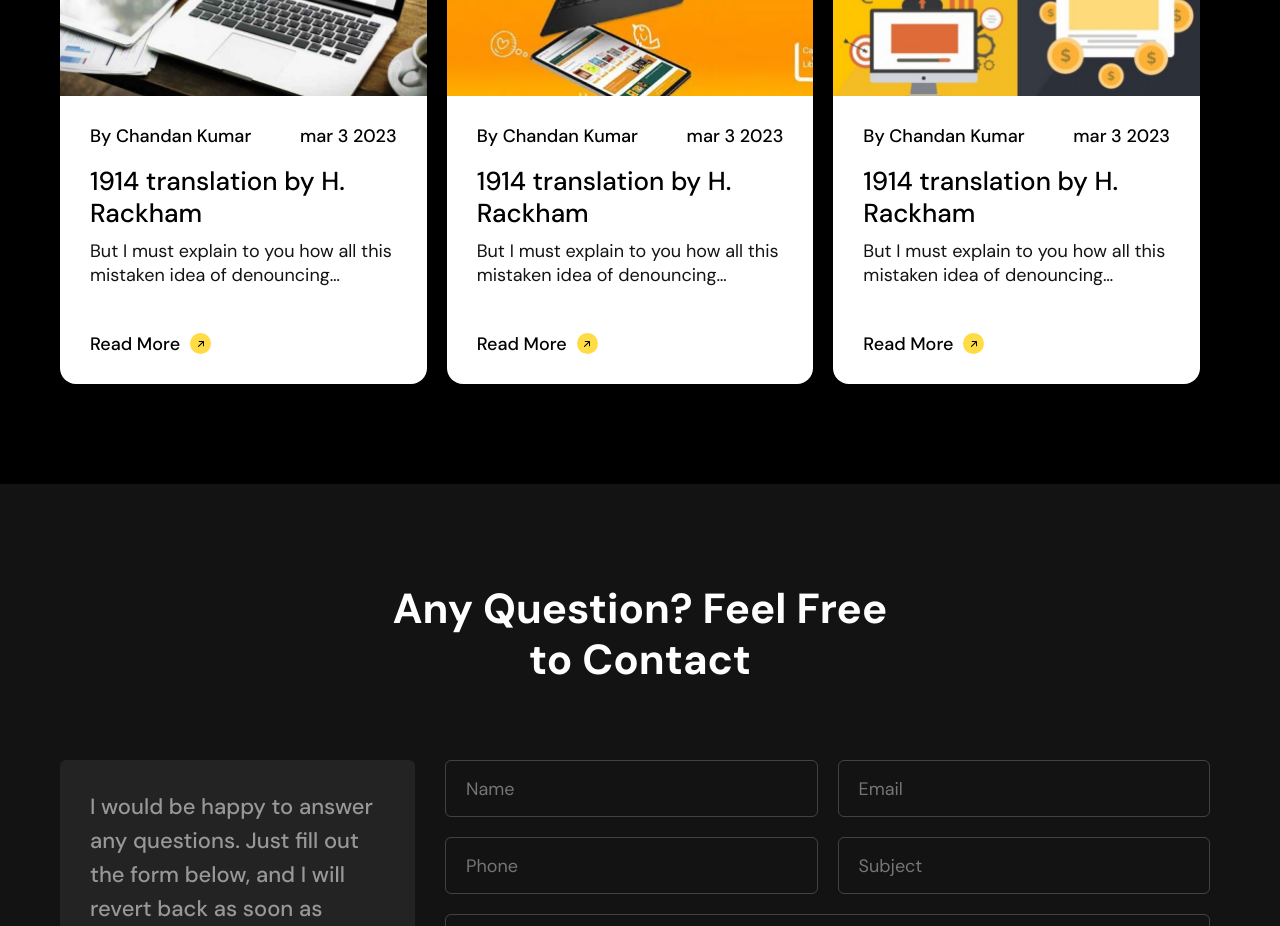
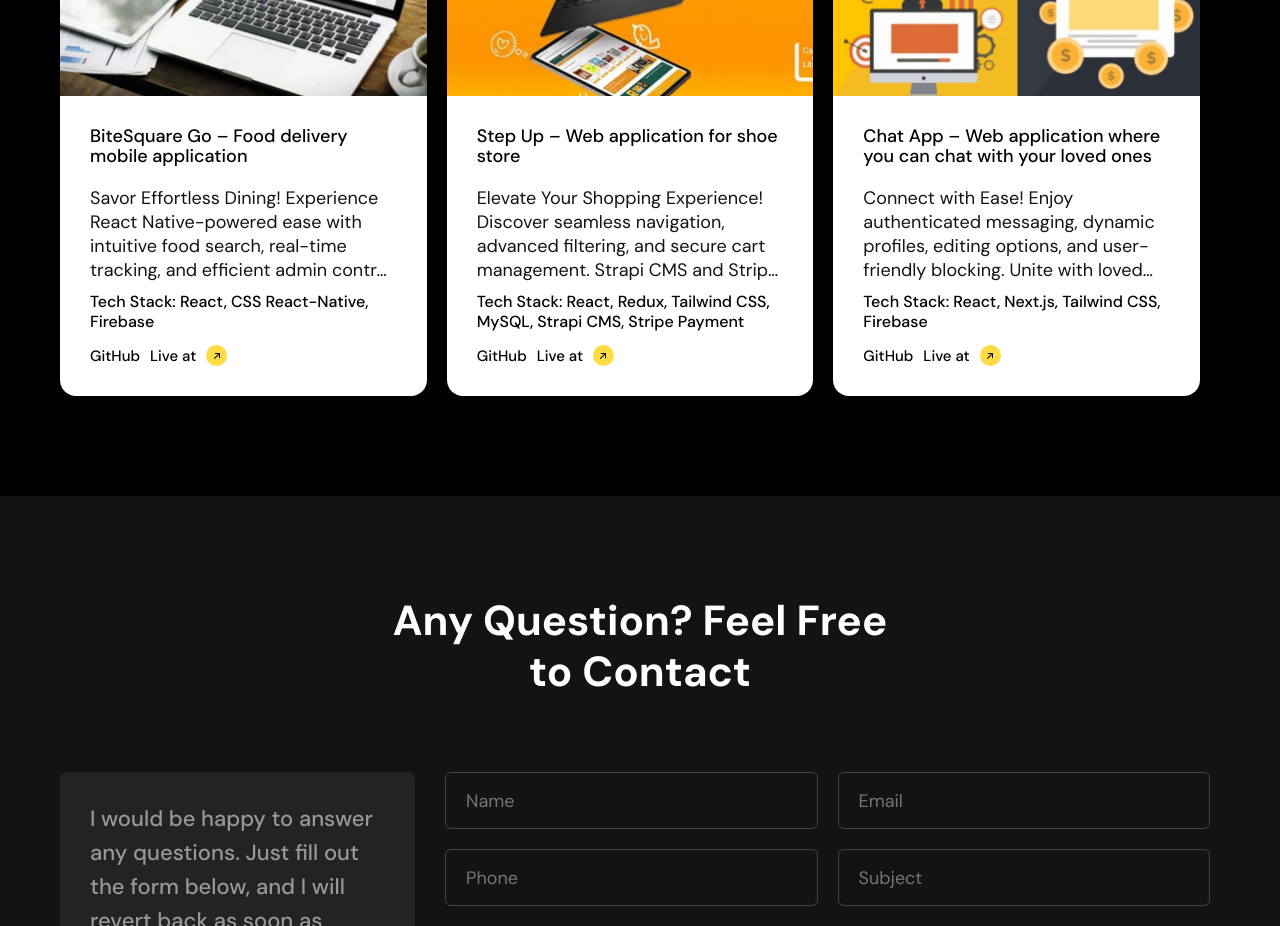
Before and after one commit to chandankrr/personal-portfolio, a React (Create React App) app: page / in a window 1280 px wide. Shown: the part 1900-2826 px from the top of the page. Built offline with nearby package versions, Linux system fonts and the light colour scheme.

Commit message:
added project links

```diff
--- a/public/index.html
+++ b/public/index.html
@@ -2,7 +2,7 @@
 <html lang="en">
   <head>
     <meta charset="utf-8" />
-    <link rel="icon" href="%PUBLIC_URL%/favicon.ico" />
+    <link rel="icon" href="%PUBLIC_URL%/favicon.png" />
     <meta name="viewport" content="width=device-width, initial-scale=1" />
     <meta name="theme-color" content="#000000" />
     <meta
--- a/src/components/portfolio/Portfolio.jsx
+++ b/src/components/portfolio/Portfolio.jsx
@@ -15,25 +15,27 @@ const Portfolio = () => {
     >
       <div className="blogs-content-wrapper">
         <PortfolioCard
-          user="Chandan Kumar"
-          date="mar 3 2023"
           image={Blog1}
-          title="1914 translation by H. Rackham"
-          description="But I must explain to you how all this mistaken idea of denouncing pleasure and praising pain was born and I will give you a complete account of the system"
+          title="BiteSquare Go – Food delivery mobile application"
+          description="Savor Effortless Dining! Experience React Native-powered ease with intuitive food search, real-time tracking, and efficient admin control. Indulge in seamless meals through BiteSquare Go's innovation."
+          techstack="Tech Stack: React, CSS React-Native, Firebase"
+          github={'https://github.com/chandankrr/BiteSquare-Go'}
         />
         <PortfolioCard
-          user="Chandan Kumar"
-          date="mar 3 2023"
           image={Blog2}
-          title="1914 translation by H. Rackham"
-          description="But I must explain to you how all this mistaken idea of denouncing pleasure and praising pain was born and I will give you a complete account of the system"
+          title="Step Up – Web application for shoe store"
+          description="Elevate Your Shopping Experience! Discover seamless navigation, advanced filtering, and secure cart management. Strapi CMS and Stripe integration ensure a stylish, hassle-free journey."
+          techstack="Tech Stack: React, Redux, Tailwind CSS, MySQL, Strapi CMS, Stripe Payment"
+          github={'https://github.com/chandankrr/step-up-frontend'}
+          live={'https://step-up-chandankrr.vercel.app/'}
         />
         <PortfolioCard
-          user="Chandan Kumar"
-          date="mar 3 2023"
           image={Blog3}
-          title="1914 translation by H. Rackham"
-          description="But I must explain to you how all this mistaken idea of denouncing pleasure and praising pain was born and I will give you a complete account of the system"
+          title="Chat App – Web application where you can chat with your loved ones"
+          description="Connect with Ease! Enjoy authenticated messaging, dynamic profiles, editing options, and user-friendly blocking. Unite with loved ones effortlessly through this intuitive chat app."
+          techstack="Tech Stack: React, Next.js, Tailwind CSS, Firebase"
+          github={'https://github.com/chandankrr/firebase-chat-app'}
+          live={'https://firebase-chat-app-chandankrr.vercel.app/'}
         />
       </div>
     </Section>
--- a/src/components/portfolio/portfolio-card/PortfolioCard.jsx
+++ b/src/components/portfolio/portfolio-card/PortfolioCard.jsx
@@ -2,7 +2,14 @@ import React from 'react';
 import Arrow from '../../shared/arrow/Arrow';
 import './style.scss';
 
-const PortfolioCard = ({ user, date, image, title, description }) => {
+const PortfolioCard = ({
+  image,
+  title,
+  description,
+  techstack,
+  github,
+  live,
+}) => {
   return (
     <div className="blog-card">
       <div className="image-section">
@@ -10,13 +17,17 @@ const PortfolioCard = ({ user, date, image, title, description }) => {
       </div>
       <div className="content-section">
         <div className="info-bar">
-          <div className="user-name">By {user}</div>
-          <div className="posted-date">{date}</div>
+          <div className="user-name">{title}</div>
         </div>
-        <h3>{title}</h3>
         <p>{description}</p>
+        <h3 className="tech">{techstack}</h3>
         <div className="readmore-cta">
-          <span className="text">Read More</span>
+          <a className="link1" href={github} target="_blank" rel="noreferrer">
+            GitHub
+          </a>
+          <a className="link2" href={live} target="_blank" rel="noreferrer">
+            Live at
+          </a>
           <Arrow />
         </div>
       </div>
--- a/src/components/portfolio/portfolio-card/style.scss
+++ b/src/components/portfolio/portfolio-card/style.scss
@@ -9,9 +9,8 @@
   border-radius: 16px;
   overflow: hidden;
   margin-bottom: 20px;
-  cursor: pointer;
   @include small-screen {
-    height: 538px;
+    height: 550px;
     width: calc(100 / 3);
     margin-right: 20px;
     margin-bottom: 0;
@@ -60,14 +59,18 @@
       }
     }
 
-    h3 {
-      margin-bottom: 10px;
+    p {
+      color: $black-light;
       @include ellipsis;
     }
 
-    p {
-      color: $black-light;
-      @include ellipsis;
+    .tech {
+      margin-top: 10px;
+      color: $black;
+      @include typography(14px, 500, 20px);
+      @include small-screen {
+        @include typography(16px, 500, 20px);
+      }
     }
 
     .readmore-cta {
@@ -77,8 +80,18 @@
       bottom: 30px;
       cursor: pointer;
 
-      .text {
-        @include typography(18px, 500, 20px);
+      a {
+        @include typography(15px, 500, 20px);
+        color: $black;
+        text-decoration: none;
+        &:hover {
+          text-decoration: underline;
+          color: $white;
+        }
+      }
+
+      .link1 {
+        margin-right: 10px;
       }
     }
   }
@@ -96,6 +109,14 @@
         p {
           color: $white;
         }
+
+        .tech {
+          color: $white;
+        }
+
+        a {
+          color: $white;
+        }
       }
     }
   }
--- a/src/style-config/mixins.scss
+++ b/src/style-config/mixins.scss
@@ -40,7 +40,7 @@
   transition: all $time ease-in-out;
 }
 
-@mixin ellipsis($line: 2) {
+@mixin ellipsis($line: 4) {
   display: -webkit-box;
   -webkit-line-clamp: $line;
   -webkit-box-orient: vertical;
```
Also changed, not shown: public/favicon.png (added).
